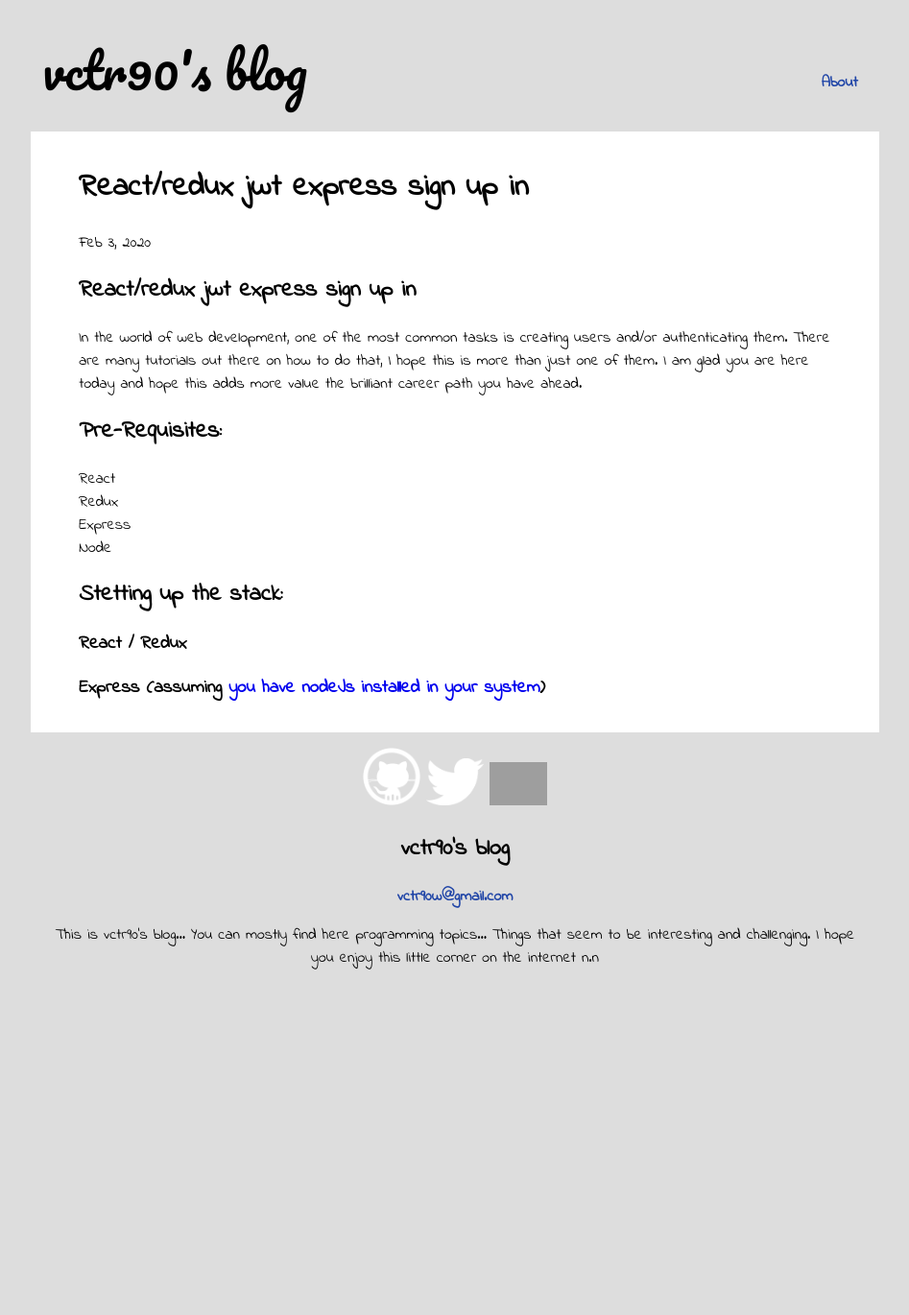
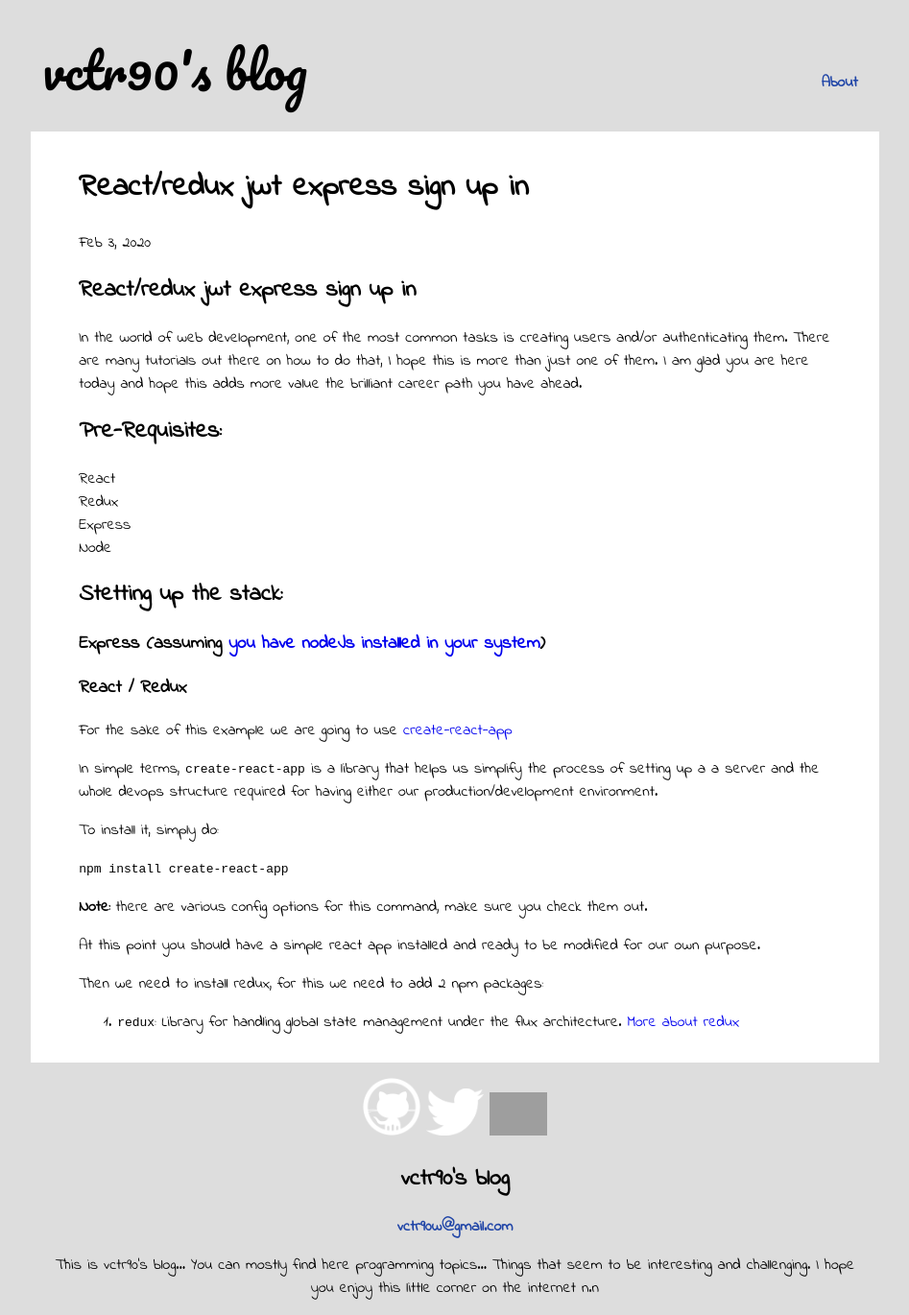
Before and after one commit to rivasvict/vctr90.github.io, a Jekyll site: the page built from _posts/2020-02-03-React-redux-jwt-express-sign-up-sign-in.md, in a window 1280 px wide. Shown: the whole page at 96% size, without its empty margins (166-1113 px from the left). Built offline with Jekyll 4.4.1, drawn with Linux system fonts in a browser that asks for light colours; before the commit the page ends 1026 px from its top, so only the background shows below that; grey boxes are pictures that could not be loaded.

Commit message:
Added more to the post

```diff
--- a/_posts/2020-02-03-React-redux-jwt-express-sign-up-sign-in.md
+++ b/_posts/2020-02-03-React-redux-jwt-express-sign-up-sign-in.md
@@ -18,6 +18,22 @@
 
 ## Stetting up the stack:
 
+### Express (assuming [you have nodeJs installed in your system](https://nodejs.org/en/download/))
+
 ### React / Redux
 
-### Express (assuming [you have nodeJs installed in your system](https://nodejs.org/en/download/))
+For the sake of this example we are going to use [create-react-app](https://create-react-app.dev/)
+
+In simple terms, `create-react-app` is a library that helps us simplify the process of setting up a a server and the whole devops structure required for having either our production/development environment.
+
+To install it, simply do:
+
+`npm install create-react-app`
+
+**Note:** there are various config options for this command, make sure you check them out.
+
+At this point you should have a simple react app installed and ready to be modified for our own purpose.
+
+Then we need to install redux, for this we need to add 2 npm packages:
+
+1. `redux`: Library for handling global state management under the flux architecture. [More about redux](https://redux.js.org/)
--- a/css/main.scss
+++ b/css/main.scss
@@ -43,7 +43,7 @@
 
 // Import partials from `sass_dir` (defaults to `_sass`)
 @import
-        "layout",
+        "_layout",
         "posts",
         "syntax-highlighting"
 ;
```
